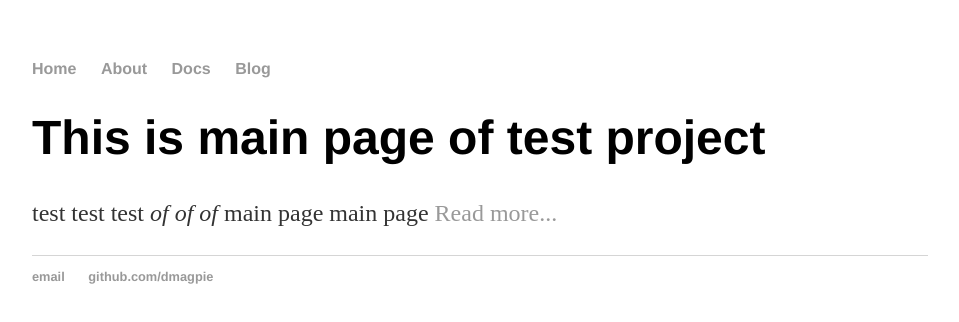
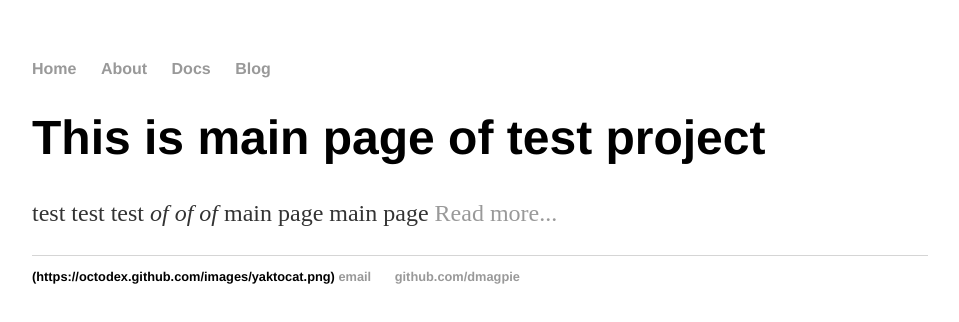
Before and after one commit to DMagpies/dmagpie.github.io, a plain HTML site: page index.html in a window 1280 px wide. Shown: the whole page, without its empty margins (160-1119 px from the left). Drawn offline with Linux system fonts and the light colour scheme.

Commit message:
Update index.html

```diff
--- a/index.html
+++ b/index.html
@@ -22,6 +22,7 @@
 		</div><!-- /.container -->
 		<footer>
     		<ul>
+			(https://octodex.github.com/images/yaktocat.png)
         		<li><a href="mailto:dmagpie1980@gmail.com">email</a></li>
         		<li><a href="https://github.com/dmagpie">github.com/dmagpie</a></li>
 			</ul>
```
